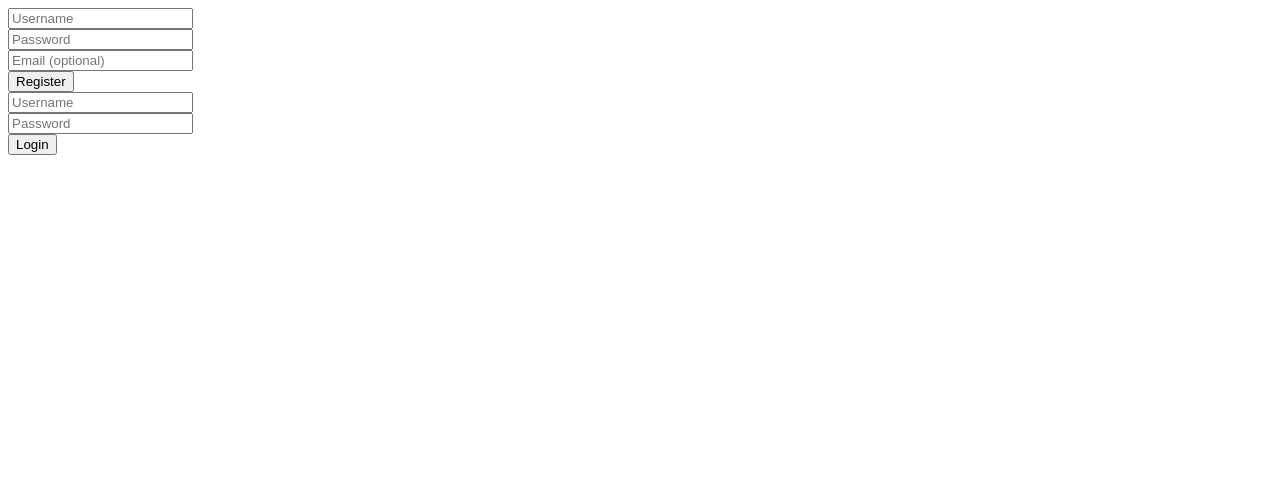
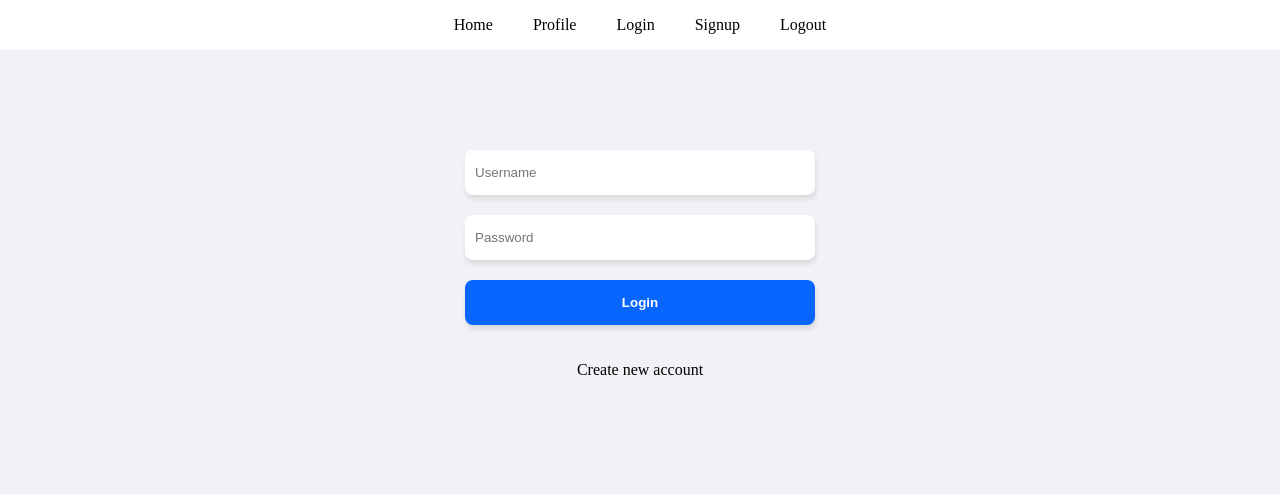
Before and after one commit to islamhamdaoui/Socialmedia-website-PHP-PDO, a PHP site: page / in a window 1280 px wide. Shown: the top 494 px of the page. Run offline with PHP 8.4, Linux system fonts and the light colour scheme.

Commit message:
changing it to social media app

```diff
--- a/edit.php
+++ b/edit.php
@@ -15,3 +15,4 @@ $repond -> execute(array(
 ));
 
 header('location:profile.php');
+die;
--- /dev/null
+++ b/header.php
@@ -0,0 +1,48 @@
+<!DOCTYPE html>
+<html lang="en">
+<head>
+    <meta charset="UTF-8">
+    <meta name="viewport" content="width=device-width, initial-scale=1.0">
+    <title>Document</title>
+    <style>
+        body {
+            background-color: #f0f2f5;
+            MARGIN: 0;
+        }
+        header {
+            width: 100%;
+            display: flex;
+            align-items: center;
+            justify-content: center;
+            background-color: ;
+            background-color: #FFF;
+            height: 50px;
+        }
+
+        a {
+            text-decoration: none;
+            color: black;
+            height: 50px;
+            padding: 0 20px;
+            display: flex;
+            justify-content: center;
+            align-items: center;
+        }
+        a:hover {
+            background-color: #f0f2f5;
+
+        }
+        </style>
+</head>
+<body>
+    <header>
+        <a class="head" href="home.php">Home</a>
+        <a class="head" href="pofile.php">Profile</a>
+        <a class="head" href="index.php">Login</a>
+        <a href="signupform.php">Signup</a>
+        <a href="logout.php">Logout</a>
+    </header>
+
+
+</body>
+</html>
--- a/home.php
+++ b/home.php
@@ -1,5 +1,6 @@
 <?php
 require("connection.php");
+require("auth.php");
 session_start();
 if (isset($_SESSION["user_id"]) && isset($_SESSION["username"])) {
     $id = $_SESSION["user_id"];
--- a/index.php
+++ b/index.php
@@ -15,20 +15,66 @@ if(isset($_SESSION['user'])){
     <title>Document</title>
 </head>
 <body>
-    <!-- Registration Form -->
-<form method="post" action="signup.php">
-    <input type="text" name="username" placeholder="Username" required><br>
-    <input type="password" name="password" placeholder="Password" required><br>
-    <input type="email" name="email" placeholder="Email (optional)"><br>
-    <input type="submit" name="register" value="Register">
-</form>
+
+<?php
+ require('header.php');
+
+?>
 
 <!-- Login Form -->
+ <div class="login">
+
+
 <form method="post" action="login.php">
-    <input type="text" name="username" placeholder="Username" required><br>
-    <input type="password" name="password" placeholder="Password" required><br>
+    <input type="text" name="username" placeholder="Username" required>
+    <input type="password" name="password" placeholder="Password" required>
+    <div class="warning" id="loginWarning">Login failed. Invalid username or password.</div><br>
     <input type="submit" name="login" value="Login">
+    <a href="signup.php">Create new account</a>
 </form>
+</div>
 
+<style>
+    .warning {
+    display: none;
+    color: red;
+}
+
+*{
+    box-sizing: border-box;
+}
+
+.login {
+    padding: 100px 0;
+    display: flex;
+    flex-direction: column;
+    align-items: center;
+}
+
+form {
+    max-width: 350px;
+    width: 100%;
+}
+
+input {
+    width: 100%;
+    max-width: 350px;
+    margin-bottom: 20px;
+    height: 45px;
+    border-radius: 8px;
+    border: none;
+    padding: 5px 10px;
+    background-color: #fff;
+    box-shadow: 1px 4px 5px rgba(0, 0, 0, 0.1);
+}
+
+input[type=submit] {
+    background-color: #0866ff;
+    color: #fff;
+    font-weight: bold;
+    width: 100%;
+
+}
+</style>
 </body>
 </html>
--- a/login.php
+++ b/login.php
@@ -27,6 +27,7 @@ if ($_SERVER['REQUEST_METHOD'] === 'POST') {
             // Redirect to another page or do something else after successful login
         } else {
             echo"<div>Login failed. Invalid username or password</div>";
+            header("location:logout.php");
         }
     }
 }
--- a/signup.php
+++ b/signup.php
@@ -1,5 +1,6 @@
 <?php
 require("connection.php");
+
 
 if ($_SERVER['REQUEST_METHOD'] === 'POST') {
     if (isset($_POST['register'])) {
```
Also changed, not shown: signupform.php (added, +31 -0 lines).
